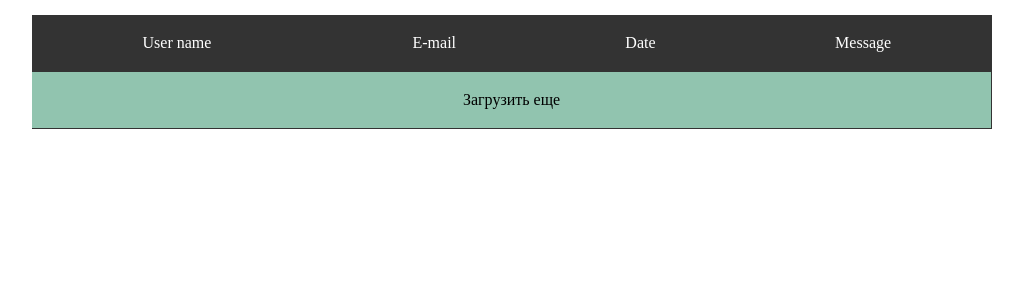
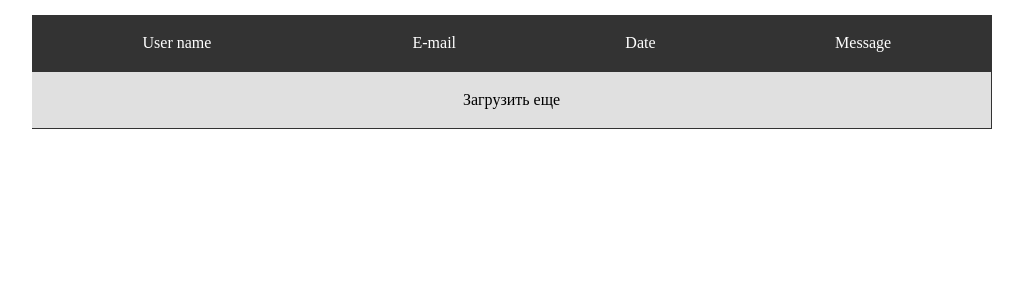
Before and after one commit to overlord1236/guestbook, a PHP site: page / in a window 1280 px wide, with the pointer over the restyled element. Shown: the top 300 px of the page, without its empty margins (128-1151 px from the left). Run offline with PHP 8.4, Linux system fonts and the light colour scheme; data that the repository does not hold is empty.

Commit message:
Changed hover color on tr

```diff
--- a/css/style.css
+++ b/css/style.css
@@ -174,7 +174,7 @@ table thead{
 
 tbody tr:hover{
 
-	background: #91C4AF;
+	background: #E0E0E0;
 	cursor: default;
 }
 
```
